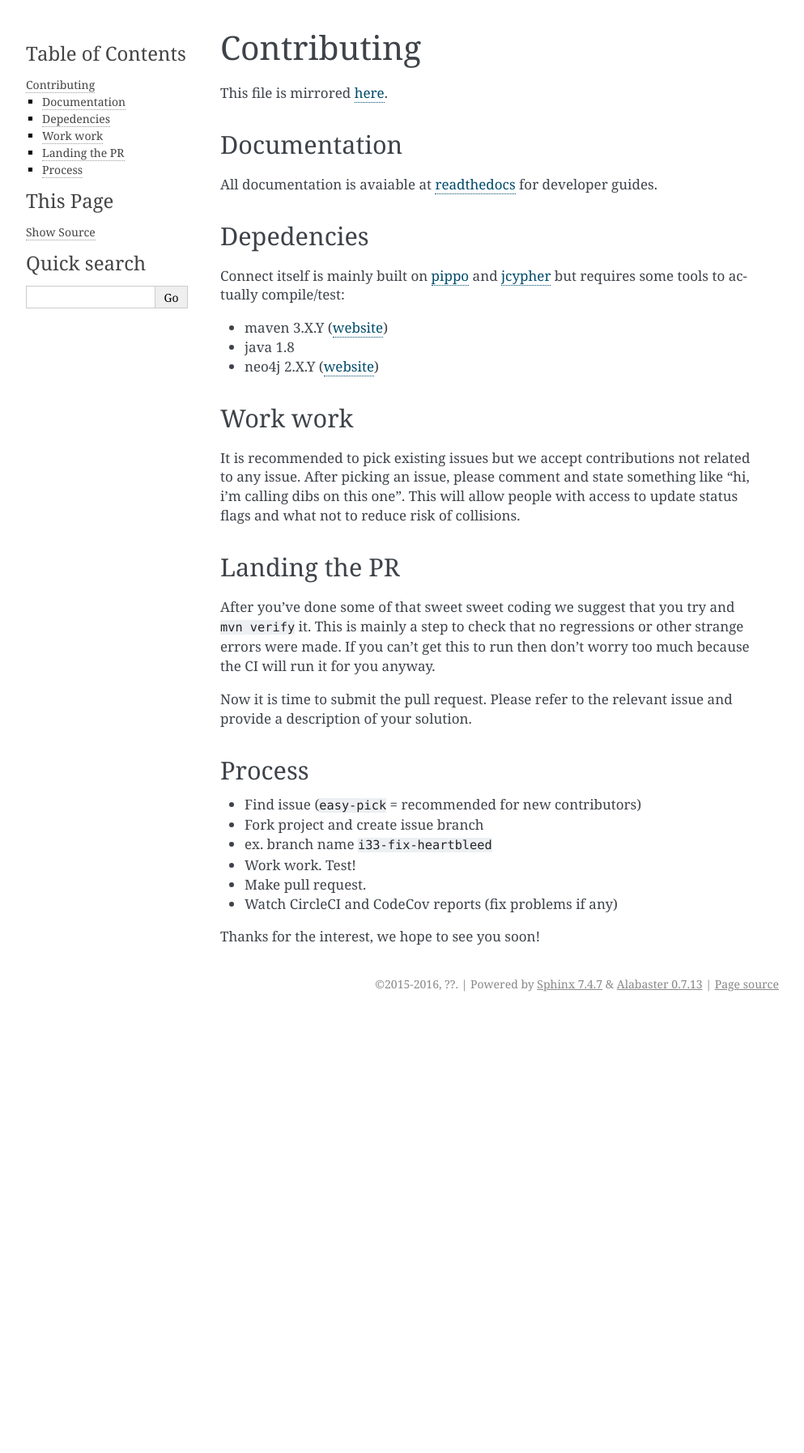
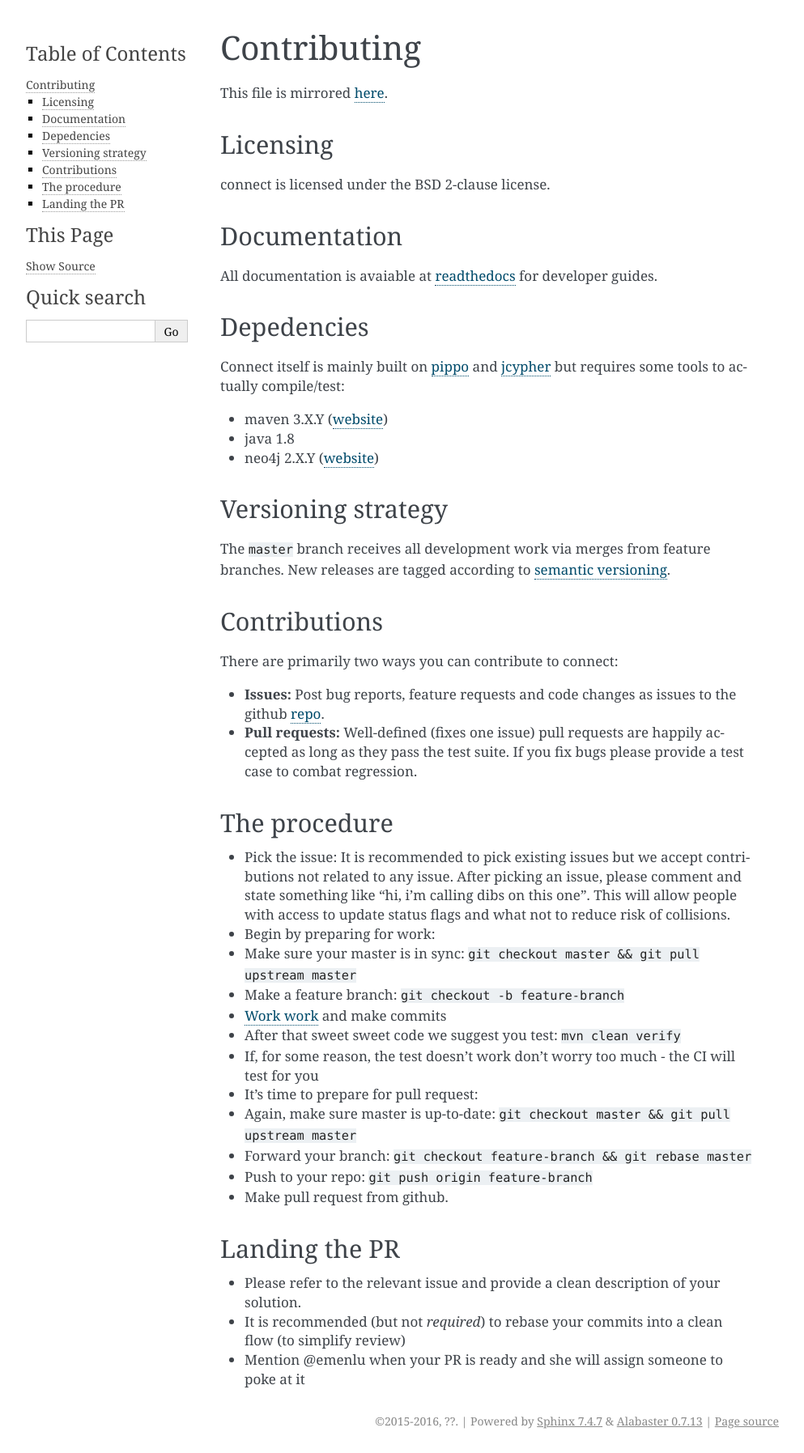
Before and after one commit to sergiorico/backend, a Sphinx documentation site: the page built from docs/user-guide/contributing.md, in a window 1280 px wide. Shown: the whole page at 81% size, without its empty margins (148-1141 px from the left). Built offline with Sphinx 7.4.7, drawn with Linux system fonts in a browser that asks for light colours; before the commit the page ends 1255 px from its top, so only the background shows below that.

Commit message:
Rework CONTRIBUTING with versioning and procedure

```diff
--- a/docs/user-guide/contributing.md
+++ b/docs/user-guide/contributing.md
@@ -2,6 +2,11 @@ Contributing
 ============
 
 This file is mirrored [here](https://raw.githubusercontent.com/emenlu/connect/master/CONTRIBUTING.md).
+
+
+Licensing
+---------
+connect is licensed under the BSD 2-clause license.
 
 Documentation
 -------------
@@ -15,25 +20,34 @@ Connect itself is mainly built on [pippo](https://pippo.ro) and [jcypher](https:
  - java 1.8
  - neo4j 2.X.Y ([website](https://neo4j.com/download/other-releases/))
 
-Work work
----------
-It is recommended to pick existing issues but we accept contributions not related to any issue. After picking an issue, please comment and state something like "hi, i'm calling dibs on this one". This will allow people with access to update status flags and what not to reduce risk of collisions.
+Versioning strategy
+-------------------
+The `master` branch receives all development work via merges from feature branches.
+New releases are tagged according to [semantic versioning](http://semver.org/).
 
+Contributions
+-------------
+There are primarily two ways you can contribute to connect:
+ - **Issues:** Post bug reports, feature requests and code changes as issues to the github [repo](https://github.com/emenlu/connect/issues/).
+ - **Pull requests:** Well-defined (fixes one issue) pull requests are happily accepted as long as they pass the test suite. If you fix bugs please provide a test case to combat regression.
+
+The procedure
+-------------
+ - Pick the issue: It is recommended to pick existing issues but we accept contributions not related to any issue. After picking an issue, please comment and state something like "hi, i'm calling dibs on this one". This will allow people with access to update status flags and what not to reduce risk of collisions.
+ - Begin by preparing for work:
+  - Make sure your master is in sync: `git checkout master && git pull upstream master`
+  - Make a feature branch: `git checkout -b feature-branch`
+  - [Work work](https://www.myinstants.com/instant/warcraft-peon-work-work/) and make commits
+  - After that sweet sweet code we suggest you test: `mvn clean verify`
+   - If, for some reason, the test doesn't work don't worry too much - the CI will test for you
+ - It's time to prepare for pull request:
+  - Again, make sure master is up-to-date: `git checkout master && git pull upstream master`
+  - Forward your branch: `git checkout feature-branch && git rebase master`
+ - Push to your repo: `git push origin feature-branch`
+ - Make pull request from github.
 
 Landing the PR
 --------------
-After you've done some of that sweet sweet coding we suggest that you try and `mvn verify` it. This is mainly a step to check that no regressions or other strange errors were made. If you can't get this to run then don't worry too much because the CI will run it for you anyway.
-
-
-Now it is time to submit the pull request. Please refer to the relevant issue and provide a description of your solution.
-
-Process
--------
- * Find issue (`easy-pick` = recommended for new contributors)
- * Fork project and create issue branch
-  * ex. branch name `i33-fix-heartbleed`
- * Work work. Test!
- * Make pull request.
- * Watch CircleCI and CodeCov reports (fix problems if any)
-
-Thanks for the interest, we hope to see you soon!
+ - Please refer to the relevant issue and provide a clean description of your solution.
+ - It is recommended (but not *required*) to rebase your commits into a clean flow (to simplify review)
+ - Mention @emenlu when your PR is ready and she will assign someone to poke at it
```
Also changed, not shown: CONTRIBUTING.md (+31 -6 lines).
